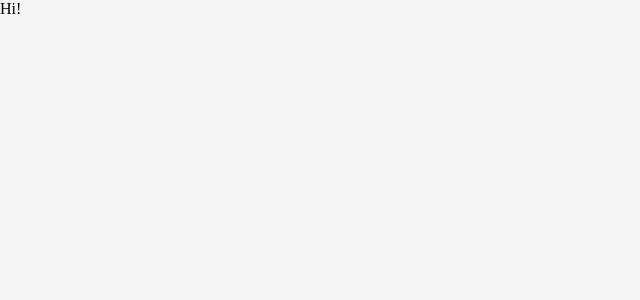
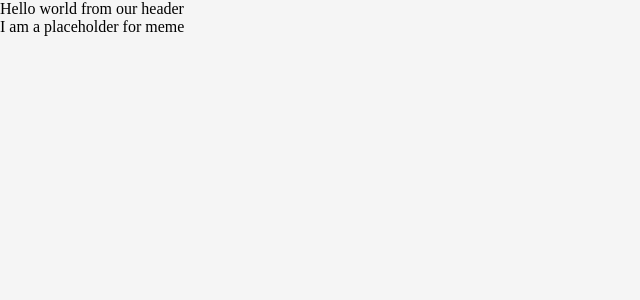
Before and after one commit to pgeliebter/meme-generator-react, a React app: page / in a window 1280 px wide. Shown: the top 300 px of the page, without its empty margins (0-640 px from the left). Built offline with nearby package versions, Linux system fonts and the light colour scheme; the HTML template or start-up script is replaced by a standard one.

Commit message:
adds MemeGenerator and Header components

```diff
--- a/src/App.js
+++ b/src/App.js
@@ -1,8 +1,16 @@
 import React from 'react'
 import './style.css'
+import Header from './Header'
+import MemeGenerator from './MemeGenerator'
+
 class App extends React.Component {
 	render() {
-		return <div>Hi!</div>
+		return (
+			<div>
+				<Header />
+				<MemeGenerator />
+			</div>
+		)
 	}
 }
 export default App
--- /dev/null
+++ b/src/Header.js
@@ -0,0 +1,7 @@
+import React, { Component } from 'react'
+
+function Header() {
+	return <div>Hello world from our header</div>
+}
+
+export default Header
--- /dev/null
+++ b/src/MemeGenerator.js
@@ -0,0 +1,13 @@
+import React, { Component } from 'react'
+
+class MemeGenerator extends Component {
+	constructor() {
+		super()
+		this.state = {}
+	}
+	render() {
+		return <div>I am a placeholder for meme</div>
+	}
+}
+
+export default MemeGenerator
```
